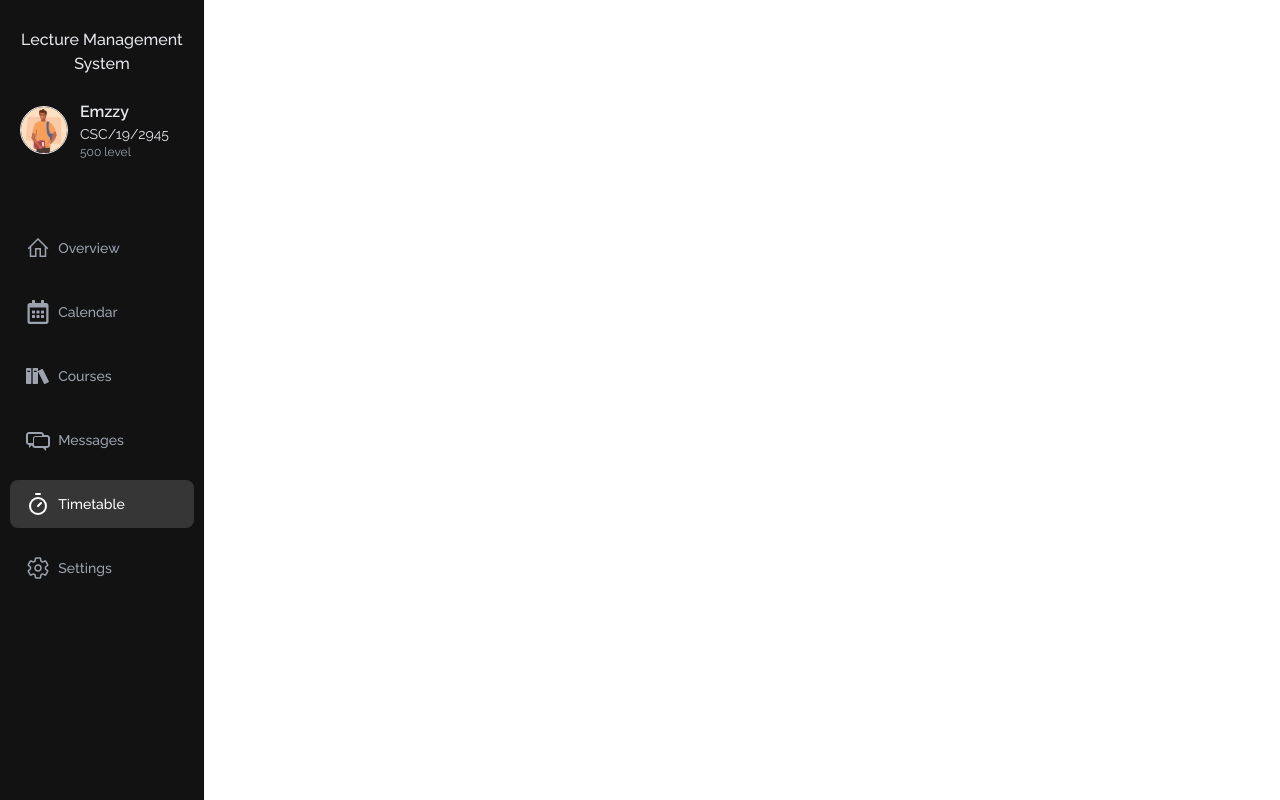
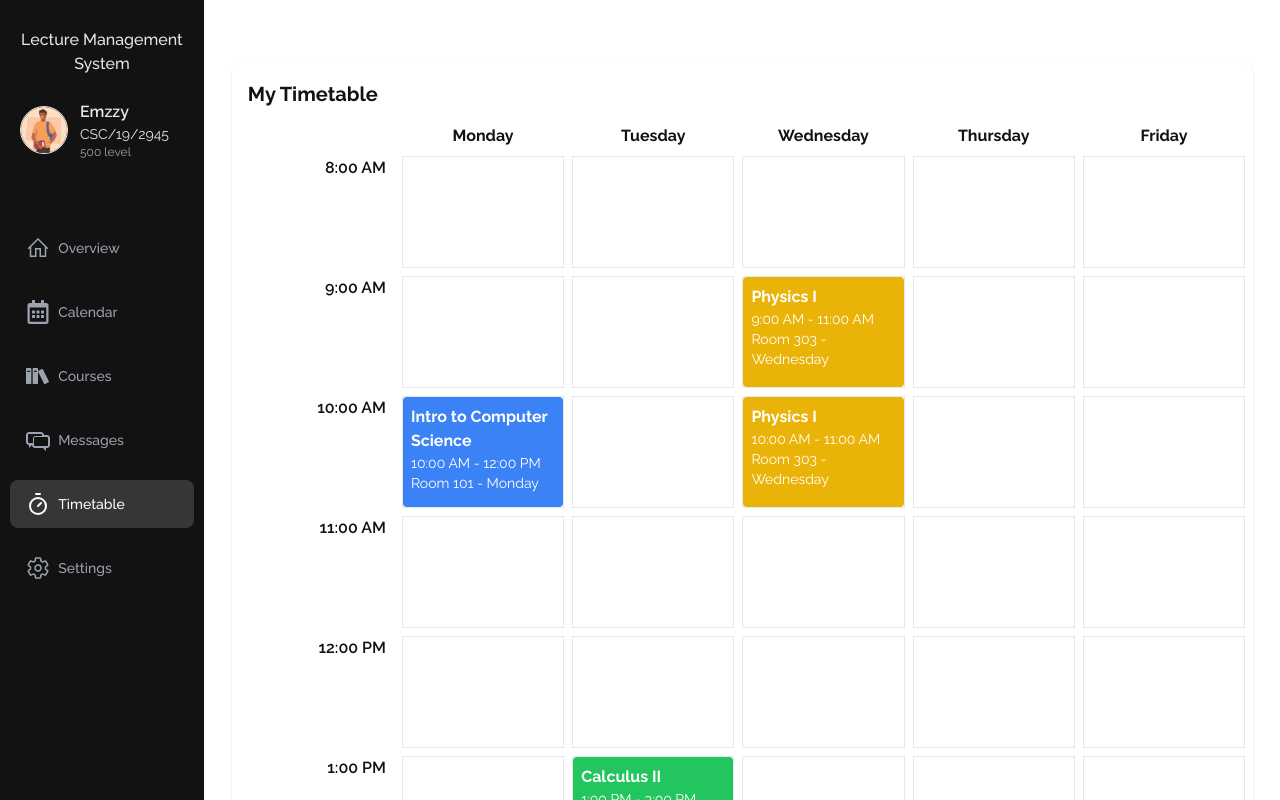
Before and after one commit to Demiladeala/Students-lecture-management-system, a React (Vite) app: page /timetable in a window 1280 px wide. Built offline with nearby package versions, Linux system fonts and the light colour scheme.

Commit message:
feat: add dashboard pages

```diff
--- /dev/null
+++ b/src/components/chat-page.tsx
@@ -0,0 +1,112 @@
+import React, { useState } from "react";
+
+export type Message = {
+  id: number;
+  sender: string;
+  content: string;
+  timestamp: string;
+  senderType: "student" | "lecturer";
+};
+
+export type UserType = "student" | "classRep" | "lecturer";
+
+interface MessagesPageProps {
+  userType: UserType;
+}
+
+const sampleMessages: Message[] = [
+  { id: 1, sender: "Lecturer", content: "Please remember the deadline for assignment submission.", timestamp: "10:30 AM", senderType: "lecturer" },
+  { id: 2, sender: "Class Rep", content: "Noted, sir.", timestamp: "10:35 AM", senderType: "student" },
+  { id: 3, sender: "Lecturer", content: "Don't forget to remind the class.", timestamp: "10:40 AM", senderType: "lecturer" },
+];
+
+const ChatPage: React.FC<MessagesPageProps> = ({ userType }) => {
+  const [selectedConversation, setSelectedConversation] = useState<number | null>(null);
+
+  return (
+    <div className="flex flex-col md:flex-row h-screen">
+      {/* Sidebar with conversation list */}
+      <div className={`w-full ${selectedConversation !== null ? "hidden md:block" : "max-lg:h-screen"}
+      md:w-1/3 bg-gray-100 p-4 border-r`}>
+        <h2 className="text-xl font-bold mb-4 mt-8">Messages</h2>
+       {userType !== "student" ? <ul>
+          {sampleMessages.map((message) => (
+            <li
+              key={message.id}
+              className="px-2  py-3 mb-2 bg-white shadow rounded cursor-pointer"
+              onClick={() => setSelectedConversation(message.id)}
+            >
+              <div className="font-bold">{message.sender}</div>
+              <div className="text-sm text-gray-600 truncate">{message.content}</div>
+              <div className="text-xs text-gray-500 text-right">{message.timestamp}</div>
+            </li>
+          ))}
+        </ul> :
+        <div className="font-medium max-lg:hidden">
+            You can only chat with lecturers if you are the class representative.
+        </div>
+        }
+      </div>
+
+      {/* Message view */}
+      <div className={`flex-1 flex flex-col w-full md:w-2/3
+        ${selectedConversation !== null && userType === "student" ? "hidden" : ""}`}>
+        {userType === "student" && selectedConversation === null && (
+          <div className="p-4 bg-gray-50 h-screen flex flex-col gap-3 items-center justify-center text-center
+           text-primary-black text-xl font-semibold">
+           <div className="w-full h-[300px] mx-auto mb-7 flex items-center">
+                <img
+                src="/chat-not-allowed.png"
+                alt="not-allowed"
+                className="object-contain mx-auto mb-3"/>
+           </div>
+            You can only chat with lecturers if you are the class representative.
+          </div>
+        )}
+
+        {userType !== "student" && selectedConversation === null && (
+          <div className="p-4 bg-gray-50 h-screen flex items-center justify-center text-center">
+            Start chat
+          </div>
+        )}
+
+        {userType !== "student" && selectedConversation !== null ? (
+          <div className="relative flex-1 p-4 pt-12 bg-white overflow-y-auto">
+            {sampleMessages
+              .filter((message) => message.id === selectedConversation)
+              .map((message) => (
+                <div key={message.id} className={`mb-4 ${message.senderType === "lecturer" ? "text-left" : "text-right"}`}>
+                  <div className={`inline-block p-2 rounded-lg ${message.senderType === "lecturer" ? "bg-blue-100" : "bg-green-100"}`}>
+                    <div className="font-bold">{message.sender}</div>
+                    <div>{message.content}</div>
+                    <div className="text-xs text-gray-500">{message.timestamp}</div>
+                  </div>
+                </div>
+              ))}
+
+            {userType === "classRep" || userType === "lecturer" ? (
+            <div className="w-full md:w-[68%] lg:w-[56%] fixed right-0 bottom-0 p-4 bg-gray-100 border-t flex items-center">
+                <input
+                type="text"
+                placeholder="Type your message..."
+                className="flex-1 p-2 border rounded-lg"
+                />
+                <button className="ml-2 p-2 bg-blue-500 text-white rounded-lg">Send</button>
+            </div>
+            ) : null}
+          </div>
+
+        ) : null }
+
+        <button
+          className="md:hidden bg-gray-200 text-gray-700 p-2 rounded-full absolute top-4 right-4"
+          onClick={() => setSelectedConversation(null)}
+        >
+          Back to Messages
+        </button>
+      </div>
+    </div>
+  );
+};
+
+export default ChatPage;
--- a/src/components/courses-overview.tsx
+++ /dev/null
@@ -1,7 +0,0 @@
-const DashboardCoursesOverview = () => {
-  return (
-    <div>DashboardCoursesOverview</div>
-  )
-}
-
-export default DashboardCoursesOverview
--- a/src/components/layout.tsx
+++ b/src/components/layout.tsx
@@ -2,13 +2,15 @@ import { ReactNode } from "react"
 
 type LayoutProps = {
     children: ReactNode
+    noPadding?: boolean;
 }
 
-const Layout = ( {children }: LayoutProps) => {
+const Layout = ( {children, noPadding }: LayoutProps) => {
   return (
     <div className="w-full flex lg:justify-end">
-        <div className="w-full lg:w-[84%] flex bg-white text-primary-black h-screen pt-8 lg:pt-12 overflow-y-auto">
-            <div className="w-[95%] mx-auto">
+        <div className={`w-full lg:w-[84%] flex bg-white text-primary-black h-screen
+        ${noPadding ? "" : "pt-8 lg:pt-12"} overflow-y-auto`}>
+            <div className={`${noPadding ? "w-full" : "w-[95%] mx-auto"}`}>
                 {children}
             </div>
         </div>
--- a/src/components/timetable-view.tsx
+++ b/src/components/timetable-view.tsx
@@ -1,10 +1,71 @@
+export type Course = {
+  title: string;
+  startTime: string; // e.g., "10:00 AM"
+  endTime: string;   // e.g., "12:00 PM"
+  day: string;       // e.g., "Monday"
+  location: string;  // e.g., "Room 101"
+  color: string;     // background color for the course
+};
+
+const sampleCourses: Course[] = [
+  { title: "Intro to Computer Science", startTime: "10:00 AM", endTime: "12:00 PM", day: "Monday", location: "Room 101", color: "bg-blue-500" },
+  { title: "Calculus II", startTime: "1:00 PM", endTime: "3:00 PM", day: "Tuesday", location: "Room 202", color: "bg-green-500" },
+  { title: "Physics I", startTime: "9:00 AM", endTime: "11:00 AM", day: "Wednesday", location: "Room 303", color: "bg-yellow-500" },
+  { title: "Physics I", startTime: "10:00 AM", endTime: "11:00 AM", day: "Wednesday", location: "Room 303", color: "bg-yellow-500" },
+  // Add more courses here
+];
+
+const daysOfWeek = ["Monday", "Tuesday", "Wednesday", "Thursday", "Friday"];
+const timeSlots = ["8:00 AM", "9:00 AM", "10:00 AM", "11:00 AM", "12:00 PM", "1:00 PM", "2:00 PM", "3:00 PM", "4:00 PM"];
 
 const TimetableView = () => {
   return (
-    <div>
+    <div className="bg-white py-4 rounded-lg shadow mt-4">
+      <h2 className="text-xl font-bold px-4 mb-4">My Timetable</h2>
 
+      <div className="grid grid-col-1 lg:grid-cols-6 gap-8 lg:gap-2 pr-2">
+        <div></div>
+        {daysOfWeek.map((day) => (
+          <div key={day} className="text-center font-bold max-lg:hidden">
+            {day}
+          </div>
+        ))}
+        {timeSlots.map((time) => (
+          <>
+            <div key={time} className="text-right pr-2 font-semibold">
+              {time}
+            </div>
+            {daysOfWeek.map((day) => (
+              <div key={`${day}-${time}`} className="relative h-20 lg:h-28 border overflow-y-auto">
+                <div className="absolute top-2 right-4 lg:hidden text-xs text-primary-black">{day}</div>
+
+                {sampleCourses
+                  .filter(
+                    (course) =>
+                      course.day === day &&
+                      course.startTime === time
+                  )
+                  .map((course) => (
+                    <div
+                      key={course.title}
+                      className={`${course.color} text-white p-2 rounded absolute inset-0`}
+                      title={`${course.title} (${course.startTime} - ${course.endTime}) @ ${course.location}`}
+                    >
+                        <div className="absolute top-2 right-4 lg:hidden text-xs">{day}</div>
+                      <div className="font-bold">{course.title}</div>
+                      <div className="text-sm">
+                        {course.startTime} - {course.endTime}
+                      </div>
+                      <div className="text-sm">{course.location} - {course.day}</div>
+                    </div>
+                  ))}
+              </div>
+            ))}
+          </>
+        ))}
+      </div>
     </div>
-  )
-}
+  );
+};
 
-export default TimetableView
+export default TimetableView;
--- a/src/pages/chat.tsx
+++ b/src/pages/chat.tsx
@@ -1,3 +1,4 @@
+import ChatPage from "../components/chat-page"
 import Layout from "../components/layout"
 import Sidebar from "../components/side-bar"
 
@@ -5,8 +6,8 @@ const Home = () => {
   return (
     <main className="relative container w-full mx-auto max-w-[2800px] scroll-smooth">
         <Sidebar/>
-        <Layout>
-          Chat
+        <Layout noPadding={true}>
+            <ChatPage userType="student" />
         </Layout>
     </main>
   )
--- a/tailwind.config.js
+++ b/tailwind.config.js
@@ -11,6 +11,9 @@ export default {
           black: "#121212",
           gray2: "#363636",
         }
+      },
+      screens: {
+        lg: "1100px"
       }
     },
   },
```
Also changed, not shown: public/chat-not-allowed.png (added).
